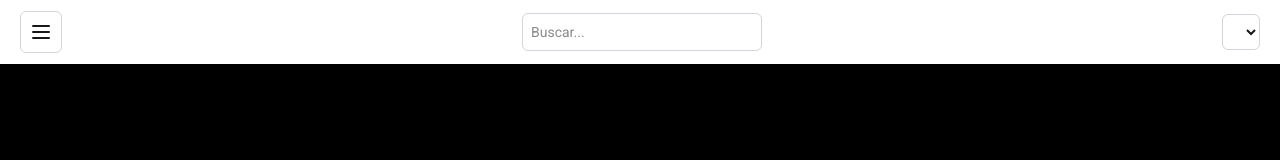
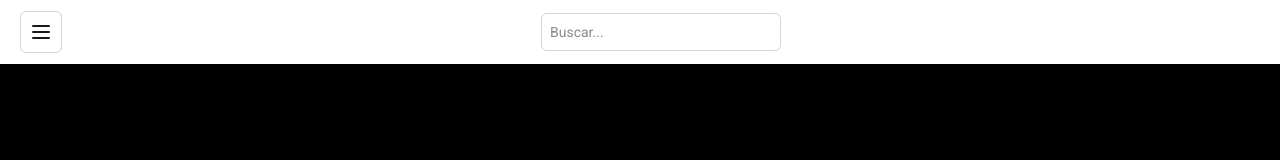
Before and after one commit to brayanty/inventory-manager, a React (Vite) app in the folder frontend/: page / in a window 1280 px wide. Shown: the top 160 px of the page. Built offline with nearby package versions, Linux system fonts and the light colour scheme.

Commit message:
fix: hidden to categoryList

```diff
--- a/frontend/src/components/layout/header.tsx
+++ b/frontend/src/components/layout/header.tsx
@@ -29,9 +29,11 @@ function Header() {
           onChange={(e) => setSearch(e.target.value)}
         />
       </label>
-
+      <div className="">
         <select
-        className="p-2 rounded-md border border-gray-300 dark:border-gray-600 dark:bg-[#2b2f38] text-sm"
+          className={`${
+            categoryList.length == 0 ? "hidden" : ""
+          } p-2 rounded-md border border-gray-300 dark:border-gray-600 dark:bg-[#2b2f38] text-sm`}
           value={categorySelect}
           onChange={(e) => setCategorySelect(e.target.value)}
         >
@@ -41,6 +43,7 @@ function Header() {
             </option>
           ))}
         </select>
+      </div>
     </header>
   );
 }
```
Lines whose indentation alone changed are shown as unchanged.
